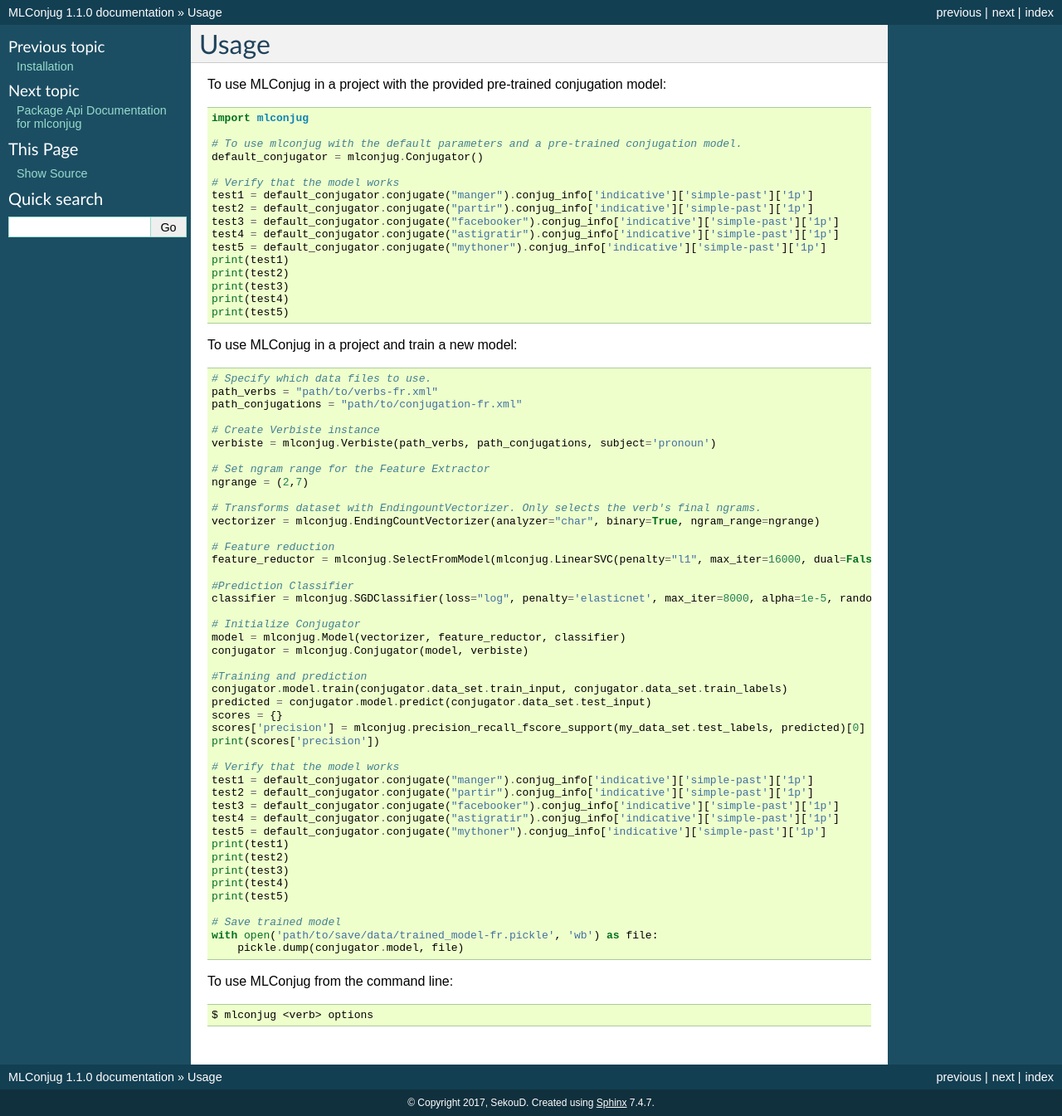
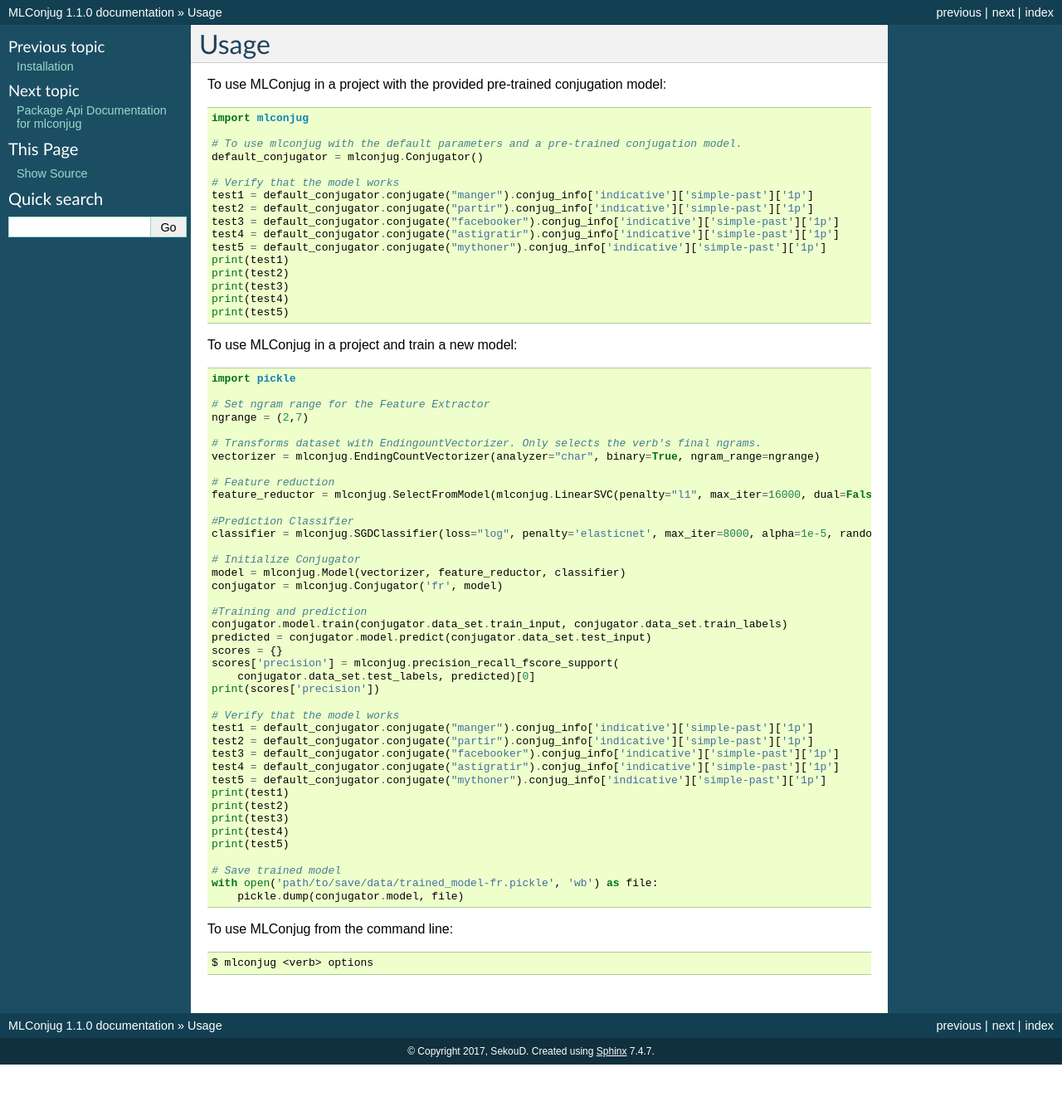
Before and after one commit to SekouD/mlconjug, a Sphinx documentation site: the page built from docs/usage.rst, in a window 1280 px wide. Shown: the whole page at 83% size. Built offline with Sphinx 7.4.7, drawn with Linux system fonts in a browser that asks for light colours; after the commit the page ends 1283 px from its top, so only the background shows below that.

Commit message:
Updated the docs to reflect API changes.

```diff
--- a/docs/usage.rst
+++ b/docs/usage.rst
@@ -24,12 +24,7 @@
 
 To use MLConjug in a project and train a new model::
 
-    # Specify which data files to use.
-    path_verbs = "path/to/verbs-fr.xml"
-    path_conjugations = "path/to/conjugation-fr.xml"
-
-    # Create Verbiste instance
-    verbiste = mlconjug.Verbiste(path_verbs, path_conjugations, subject='pronoun')
+    import pickle
 
     # Set ngram range for the Feature Extractor
     ngrange = (2,7)
@@ -45,13 +40,14 @@
 
     # Initialize Conjugator
     model = mlconjug.Model(vectorizer, feature_reductor, classifier)
-    conjugator = mlconjug.Conjugator(model, verbiste)
+    conjugator = mlconjug.Conjugator('fr', model)
 
     #Training and prediction
     conjugator.model.train(conjugator.data_set.train_input, conjugator.data_set.train_labels)
     predicted = conjugator.model.predict(conjugator.data_set.test_input)
     scores = {}
-    scores['precision'] = mlconjug.precision_recall_fscore_support(my_data_set.test_labels, predicted)[0]
+    scores['precision'] = mlconjug.precision_recall_fscore_support(
+        conjugator.data_set.test_labels, predicted)[0]
     print(scores['precision'])
 
     # Verify that the model works
```
